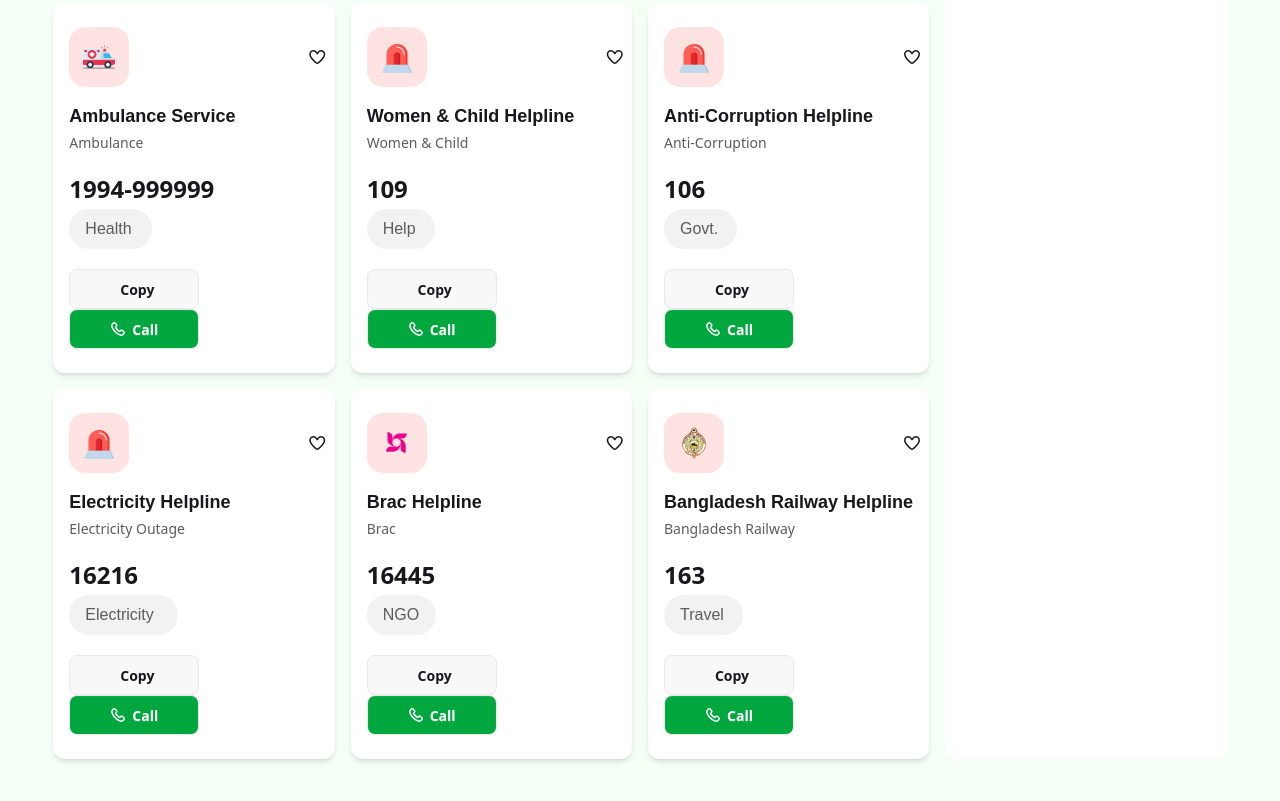
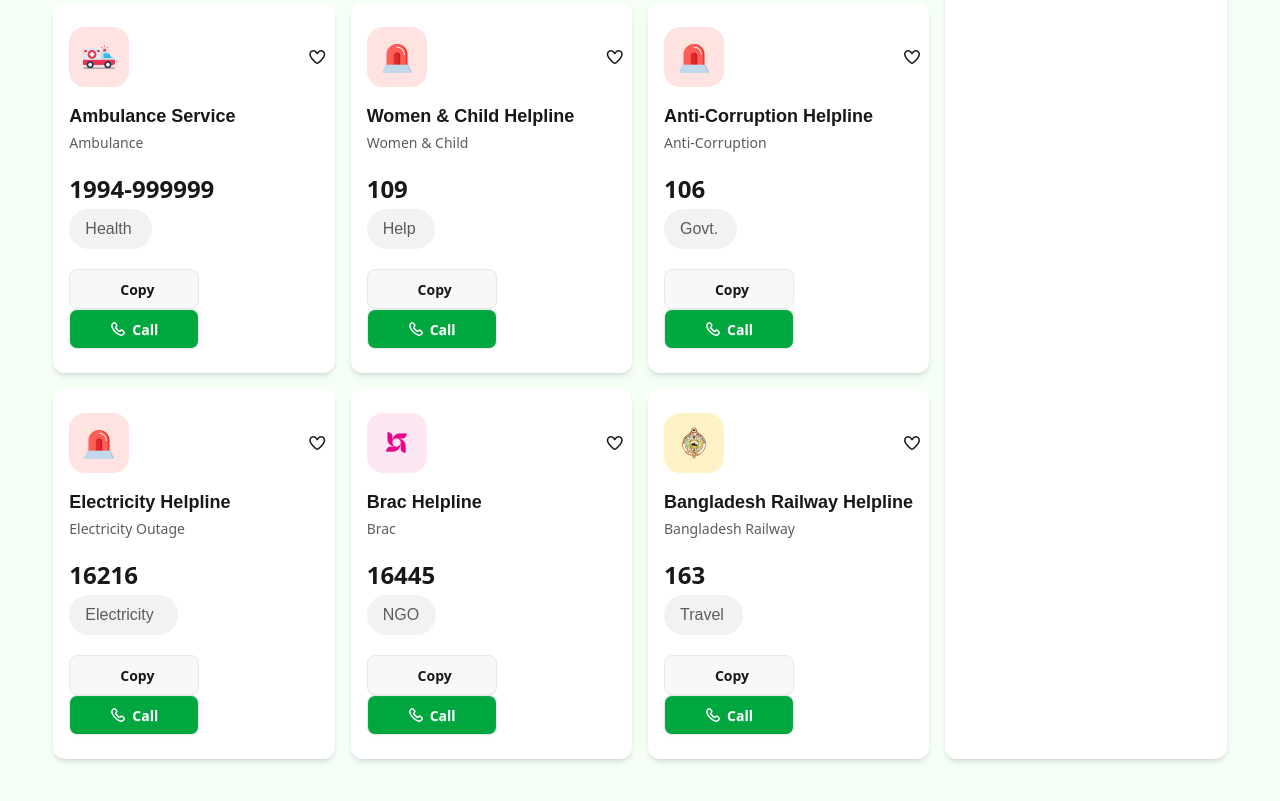
Before and after one commit to NazmulBadhan/emergency-hotline, a plain HTML site: page index.html in a window 1280 px wide. Shown: the part 801-1602 px from the top of the page. Drawn offline with nearby package versions, Linux system fonts and the light colour scheme; a web font is replaced by a local one.

Commit message:
fixed some minor issues

```diff
--- a/index.html
+++ b/index.html
@@ -176,7 +176,7 @@
                 </div>
                 <div class="card bg-white px-4 py-6 rounded-xl shadow-md">
                     <div class="flex justify-between items-center md:gap-[180px]">
-                        <img src="./assets/brac.png" alt="" class="w-[60px] bg-[#FFE3E2] rounded-2xl p-[14px]">
+                        <img src="./assets/brac.png" alt="" class="w-[60px] bg-pink-100 rounded-2xl p-[14px]">
                         <i class="fa-regular fa-heart btn-heart"></i>
                     </div>
                     <div class="mt-4">
@@ -195,7 +195,7 @@
                 </div>
                 <div class="card bg-white px-4 py-6 rounded-xl shadow-md">
                     <div class="flex justify-between items-center md:gap-[180px]">
-                        <img src="./assets/Bangladesh-Railway.png" alt="" class="w-[60px] bg-[#FFE3E2] rounded-2xl p-[14px]">
+                        <img src="./assets/Bangladesh-Railway.png" alt="" class="w-[60px] bg-amber-100 rounded-2xl p-[14px]">
                         <i class="fa-regular fa-heart btn-heart"></i>
                     </div>
                     <div class="mt-4">
@@ -214,7 +214,7 @@
                 </div>
             </div>
 
-            <div class="history md:col-span-3 bg-white pt-4 px-4 rounded-xl">
+            <div class="history md:col-span-3 bg-white pt-4 px-4 rounded-xl shadow-md">
                 <div class="flex justify-between items-center">
                     <div class="flex gap-2">
                         <img src="./assets/clock.png" alt="" class="w-6 h-6">
--- a/js/script.js
+++ b/js/script.js
@@ -23,9 +23,9 @@ for (let n = 0; n < callButtons.length; n++) {
         const number = card.querySelector(".number").innerText;
 
         if (coins >= 20) {
-            alert(`Calling ${title} ${number}...`);
             coins = coins - 20;
             coinContainer.innerText = coins;
+            alert(`📞 Calling ${title} ${number}...`);
         } else {
             alert("Not enough coins");
             return;
@@ -37,6 +37,7 @@ for (let n = 0; n < callButtons.length; n++) {
 // call history section functionality
 for (let button of callButtons) {
     button.addEventListener("click", function() {
+
         const callTitle = button.parentNode.parentNode.children[1].children[0].innerText;
         const callNumber = button.parentNode.parentNode.children[2].children[0].innerText;
         const callTime = new Date().toLocaleTimeString([]);
@@ -70,7 +71,6 @@ const copyButtons = document.getElementsByClassName("btn-copy");
 
 let copy = 0;
 for (let m = 0; m < copyButtons.length; m++) {
-    // console.log(button)
     copyButtons[m].addEventListener("click", function() {
         copy++;
         copyContainer.innerText = copy;
@@ -89,9 +89,12 @@ for (let j = 0; j < copyButtons2.length; j++) {
         const text = copyTexts[j].textContent;
 
         navigator.clipboard.writeText(text).then(function() {
-            alert("copied : " + text);
+            alert("Copied : " + text);
         }).catch (function (err) {
             console.log("Failed to copy:", err);
         });
     });
 };
+
+
+// exact time of the call challenge shown with call history section
```
Also changed, not shown: 1 other file.
